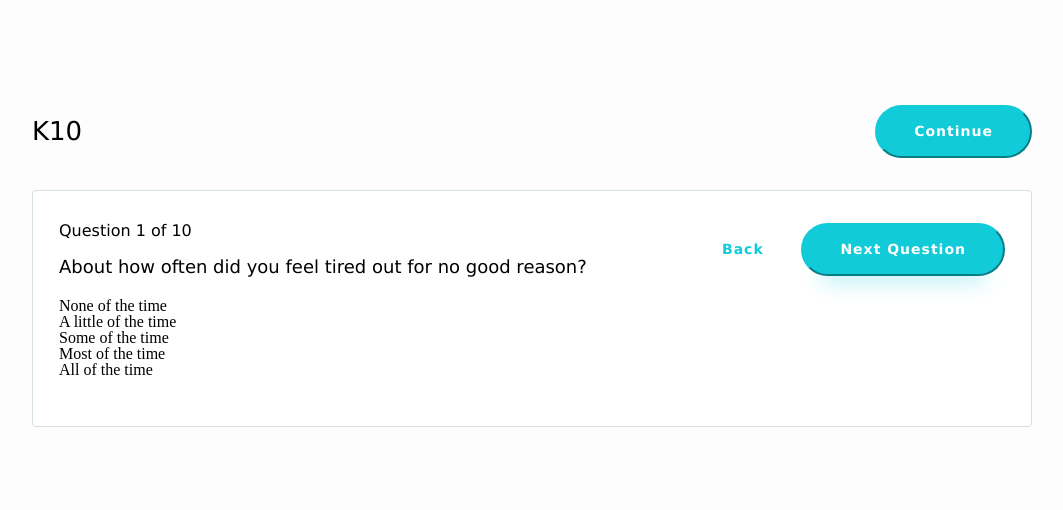
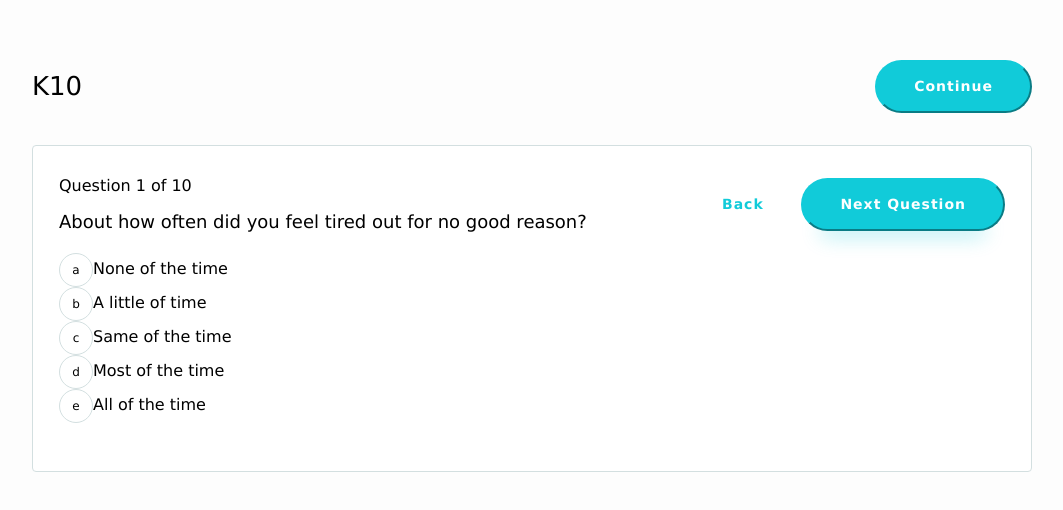
Before and after one commit to nimblehq/vue-questionnaire, a Vue app: page / in a window 1280 px wide. Shown: the part 134-644 px from the top of the page, without its empty margins (108-1171 px from the left). Built offline with nearby package versions, Linux system fonts and the light colour scheme.

Commit message:
Dispatch event when answered

```diff
--- a/src/components/QuestionnaireContentAnswer.vue
+++ b/src/components/QuestionnaireContentAnswer.vue
@@ -1,21 +1,55 @@
 <template>
   <ul class="questionnaire-content-answer">
-    <li>None of the time</li>
-    <li>A little of the time</li>
-    <li>Some of the time</li>
-    <li>Most of the time</li>
-    <li>All of the time</li>
+    <li v-for="(answer, index) in answers" v-bind:key="answer.id">
+      <label>
+        <input type='radio' name="answer" :value="answer.id" @click="onAnswer(answer.id)" hidden />
+        <div class="indicator">{{ String.fromCharCode(97 + index) }}</div>
+        <div class="description">{{ answer.text }}</div>
+      </label>
+    </li>
   </ul>
 </template>
 
 <script>
   export default {
-    name: 'QuestionnaireContentAnswer'
+    name: 'QuestionnaireContentAnswer',
+    props: {
+      answers: Array,
+      onAnswer: Function
+    }
   }
 </script>
 
 <style lang="scss" scoped>
   .questionnaire-content-answer {
+    font-family: Verdana, Geneva, sans-serif;
     padding-left: 26px;
   }
+
+  .questionnaire-content-answer label {
+    cursor: pointer;
+
+    .indicator {
+      display: inline-flex;
+      justify-content: center;
+      align-items: center;
+
+      width: 32px;
+      height: 32px;
+      border-radius: 50%;
+      border: solid 1px #d3dfe0;
+
+      font-size: 12px;
+    }
+
+    .description {
+      display: inline;
+    }
+
+    input:checked + .indicator {
+      background-color: #ff1966;
+      border-color: #ff1966;
+      color: #fff;
+    }
+  }
 </style>
--- a/src/containers/Questionnaire.vue
+++ b/src/containers/Questionnaire.vue
@@ -26,7 +26,7 @@
       </template>
 
       <template v-slot:answers>
-        <QuestionnaireContentAnswer />
+        <QuestionnaireContentAnswer :answers="answers" :onAnswer="answerHandler" />
       </template>
     </QuestionnaireContent>
   </section>
@@ -42,6 +42,30 @@
 
   export default {
     name: 'Questionnaire',
+    data: () => ({
+      answers: [
+        {
+          id: 1,
+          text: 'None of the time'
+        },
+        {
+          id: 2,
+          text: 'A little of time'
+        },
+        {
+          id: 3,
+          text: 'Same of the time'
+        },
+        {
+          id: 4,
+          text: 'Most of the time'
+        },
+        {
+          id: 5,
+          text: 'All of the time'
+        }
+      ]
+    }),
     components: {
       QuestionnaireContent,
       QuestionnaireContentAnswer,
@@ -59,6 +83,9 @@
       },
       submitHandler() {
         window.console.log('DISPATCH: SAVE_QUESTIONNAIRE');
+      },
+      answerHandler(answerId) {
+        window.console.log(`DISPATCH: ANSWER_ID_${answerId}_QUESTIONNAIRE`)
       }
     }
   }
```
Also changed, not shown: 1 other file (tests, documents, lock files or other folders).
